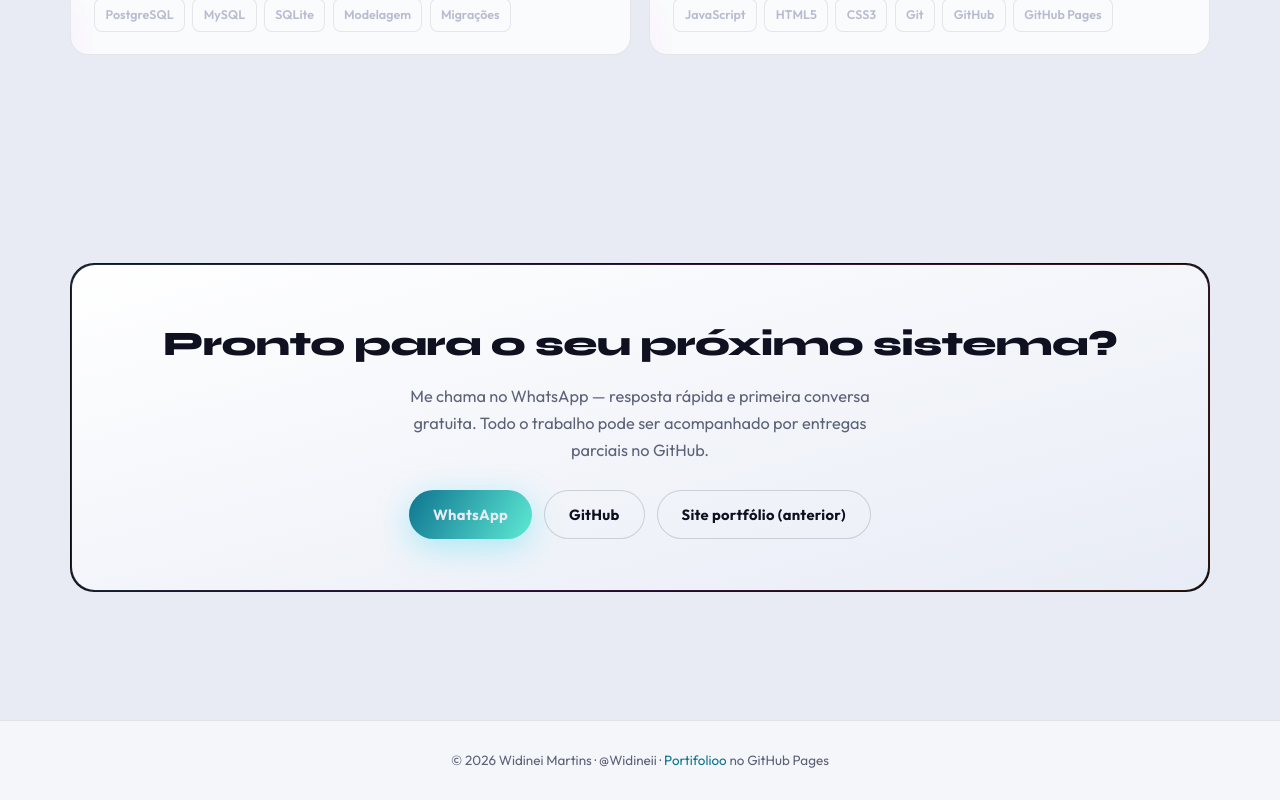
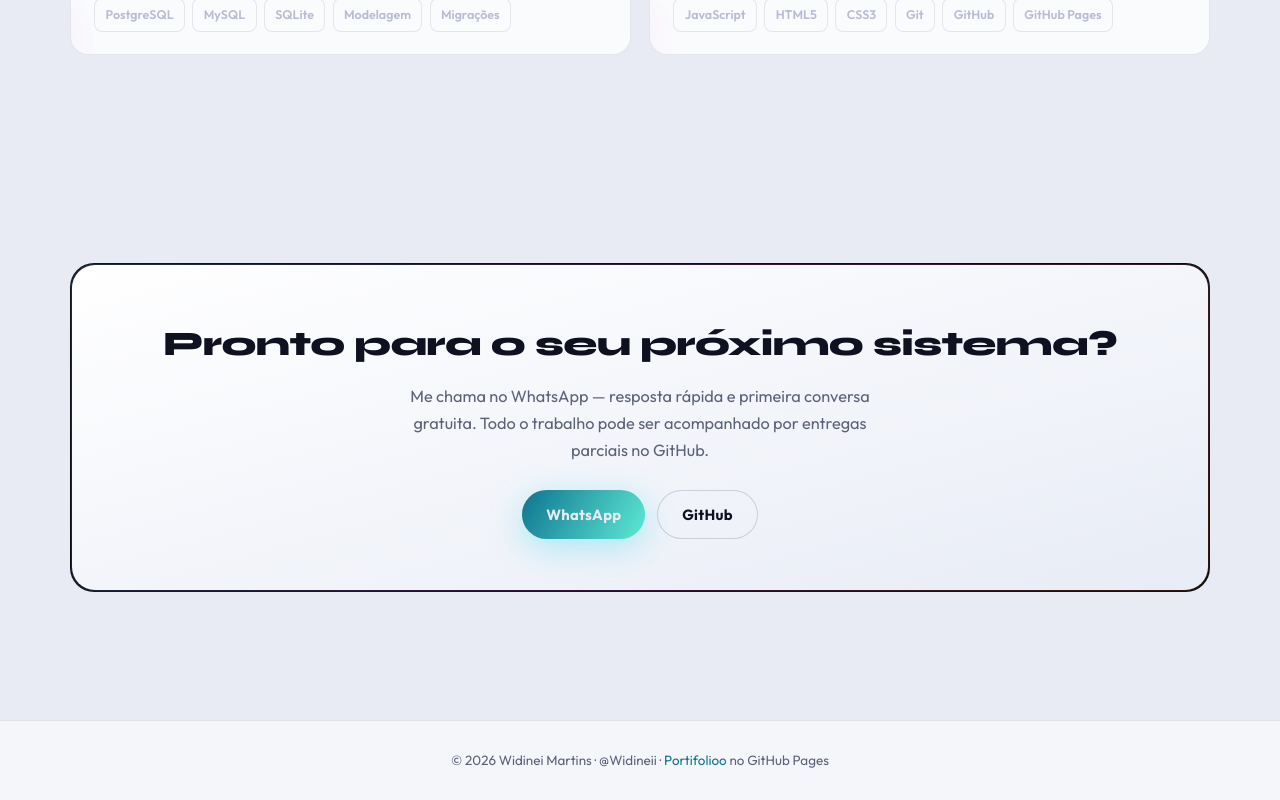
Before and after one commit to Widineii/Portifolioo, a React (Vite) app: page / in a window 1280 px wide. Shown: the part 6770-7570 px from the top of the page. Built offline with nearby package versions, Linux system fonts and the light colour scheme.

Commit message:
chore: remove link Site portfolio anterior do contato
Co-authored-by: Cursor <cursoragent@cursor.com>

```diff
--- a/src/data.ts
+++ b/src/data.ts
@@ -252,11 +252,6 @@ export const contact = {
       variant: "primary" as const,
     },
     { label: "GitHub", href: "https://github.com/Widineii", variant: "ghost" as const },
-    {
-      label: "Site portfólio (anterior)",
-      href: "https://widineii.github.io/Portifolio/",
-      variant: "ghost" as const,
-    },
   ],
 };
 
```
